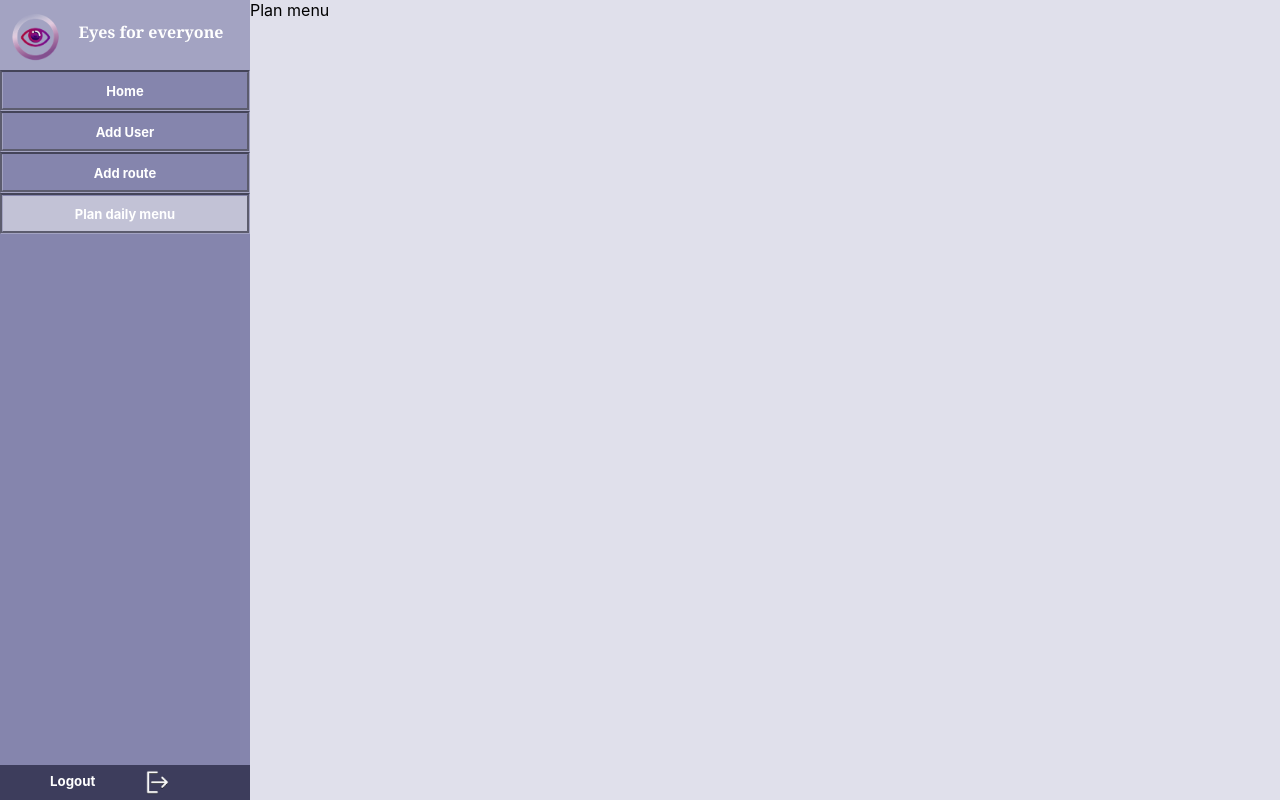
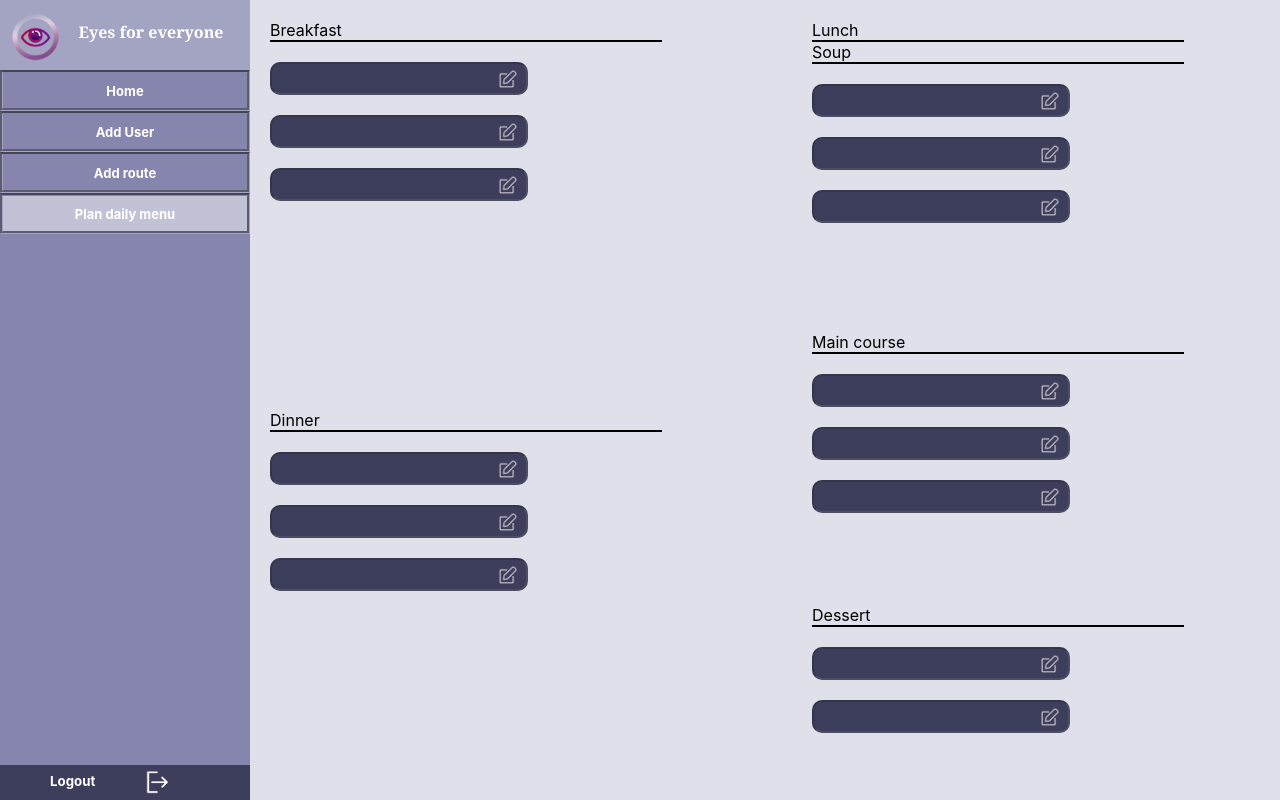
Before and after one commit to russimona/ECHIPA_4_PIU_2022, a React (Create React App) app: page /admin-plan-daily-menu in a window 1280 px wide. Built offline with nearby package versions, Linux system fonts and the light colour scheme; no server answers.

Commit message:
plan daily menu

```diff
--- a/src/pages/admin/add-route/AddPath.js
+++ b/src/pages/admin/add-route/AddPath.js
@@ -14,7 +14,7 @@ const AddPath = () => {
   };
 
   const [departure, setDeparture] = useState("");
-  const [arrival, setArrival] = useState("")
+  const [arrival, setArrival] = useState("");
 
   const [path, setPath] = useState([
     {
@@ -22,10 +22,7 @@ const AddPath = () => {
       departure: "A",
       arrival: "B",
     },
-
-
   ]);
-
 
   return (
     <>
@@ -51,7 +48,6 @@ const AddPath = () => {
             <label>Phone number : </label>
             <label style={{ textDecoration: "underline" }}>{user.phone}</label>
           </div>
-
           <div
             style={{
               paddingTop: "20px",
@@ -62,7 +58,6 @@ const AddPath = () => {
               {user.postalCode}
             </label>
           </div>
-
           <div
             style={{
               paddingTop: "20px",
@@ -75,7 +70,6 @@ const AddPath = () => {
         {path.map((item) => (
           <RouteItem departure={item.departure} arrival={item.arrival} />
         ))}
-
         {addPath && (
           <div
             style={{
@@ -96,9 +90,10 @@ const AddPath = () => {
                 justifyContent: "center",
                 alignItems: "center",
                 display: "flex",
-
               }}
-              onChange={(e)=> {setDeparture(e.target.value)}}
+              onChange={(e) => {
+                setDeparture(e.target.value);
+              }}
             ></input>
             <img alt="" src={arrow} style={{ height: "30px" }} />
             <input
@@ -112,22 +107,26 @@ const AddPath = () => {
                 alignItems: "center",
                 display: "flex",
               }}
-              onChange={(e)=> {setArrival(e.target.value)}}
+              onChange={(e) => {
+                setArrival(e.target.value);
+              }}
             ></input>
           </div>
         )}
-
         <Button
           style={{ cursor: "pointer", width: "610px" }}
           className="button-login"
           onClick={() => {
             addPath ? setAddPath(false) : setAddPath(true);
-
-            (addPath && arrival.length != 0 && departure.length !=0 ) &&  setPath((crrPath)=> [...crrPath, {email : user.email, departure:departure , arrival: arrival}])
-        setArrival("") && setDeparture("")
-
-        }
-        }
+            addPath &&
+              arrival.length !== 0 &&
+              departure.length !== 0 &&
+              setPath((crrPath) => [
+                ...crrPath,
+                { email: user.email, departure: departure, arrival: arrival },
+              ]);
+            setArrival("") && setDeparture("");
+          }}
         >
           {!addPath ? "Add ROUTE" : "Save Route"}
         </Button>
--- /dev/null
+++ b/src/pages/admin/plan-menu/MenuItem.js
@@ -0,0 +1,47 @@
+import React, { useState } from "react";
+import edit from "../../../assets/edit.png";
+const MenuItem = () => {
+  const [menu, setMenu] = useState("");
+  const [isEdit, setIsEdit] = useState(true)
+  return (
+    <div
+      style={{
+        marginTop: "20px",
+        display: "flex",
+      }}
+    >
+      <input
+        style={{
+          backgroundColor: "#3D3D5C",
+          borderRadius: "10px",
+          width: "250px",
+          height: "25px",
+          color: "white",
+          justifyContent: "center",
+          alignItems: "center",
+          display: "flex",
+          padding: '2px'
+        }}
+        placeholder={menu}
+        onChange={(e) => {
+          setMenu(e.target.value);
+        }}
+        disabled ={isEdit}
+      />
+
+      <img
+        src={edit}
+        style={{
+          height: "20px",
+          width: "20px",
+          marginLeft: "-30px",
+          marginTop: "7px",
+          cursor: "pointer",
+        }}
+        onClick={()=>{setIsEdit((edit)=> !edit)}}
+      />
+    </div>
+  );
+};
+
+export default MenuItem;
--- a/src/pages/admin/plan-menu/plan-menu.js
+++ b/src/pages/admin/plan-menu/plan-menu.js
@@ -2,18 +2,84 @@ import React from "react";
 
 //components
 import NavbarAdmin from "../navbar";
+import MenuItem from "./MenuItem";
 
-const PlanMenu = () =>{
-return (
-        <>
-            <NavbarAdmin/>
-            <div style={{backgroundColor : "#E0E0EB", height: "100vh", paddingLeft: '250px'}}>
-                <div>
-                    Plan menu
-                </div>
+const PlanMenu = () => {
+  return (
+    <>
+      <NavbarAdmin />
+      <div
+        style={{
+          backgroundColor: "#E0E0EB",
+          height: "100vh",
+          paddingLeft: "250px",
+          display: "flex",
+          flexDirection: "row",
+          columnGap: "150px",
+        }}
+      >
+        <div
+          style={{
+            width: "40%",
+            display: "flex",
+            flexDirection: "column",
+            paddingTop: "20px",
+          }}
+        >
+          <div
+            style={{
+              height: "50%",
+              paddingLeft: "20px",
+            }}
+          >
+            <div style={{ borderBottom: "2px solid #000000" }}>Breakfast</div>
+            <MenuItem />
+            <MenuItem />
+            <MenuItem />
+          </div>
+          <div style={{ paddingLeft: "20px" }}>
+            <div style={{ borderBottom: "2px solid #000000" }}>Dinner</div>
+            <MenuItem />
+            <MenuItem />
+            <MenuItem />
+          </div>
+        </div>
+        <div
+          style={{
+            display: "flex",
+            flexDirection: "column",
+            paddingTop: "20px",
+          }}
+        >
+          <div style={{ height: "40%", width: "150%" }}>
+            <div style={{ borderBottom: "2px solid #000000" }}>Lunch</div>
+            <div>
+              <div style={{ borderBottom: "2px solid #000000" }}>Soup </div>
+              <MenuItem />
+              <MenuItem />
+              <MenuItem />
             </div>
-        </>)
+          </div>
 
-}
+          <div style={{ height: "35%", width: "150%" }}>
+            <div style={{ borderBottom: "2px solid #000000" }}>
+              Main course
+            </div>
+            <MenuItem />
+            <MenuItem />
+            <MenuItem />
+          </div>
+          <div>
+            <div style={{ borderBottom: "2px solid #000000", width: "150%" }}>
+              Dessert
+            </div>
+            <MenuItem />
+            <MenuItem />
+          </div>
+        </div>
+      </div>
+    </>
+  );
+};
 
 export default PlanMenu;
```
